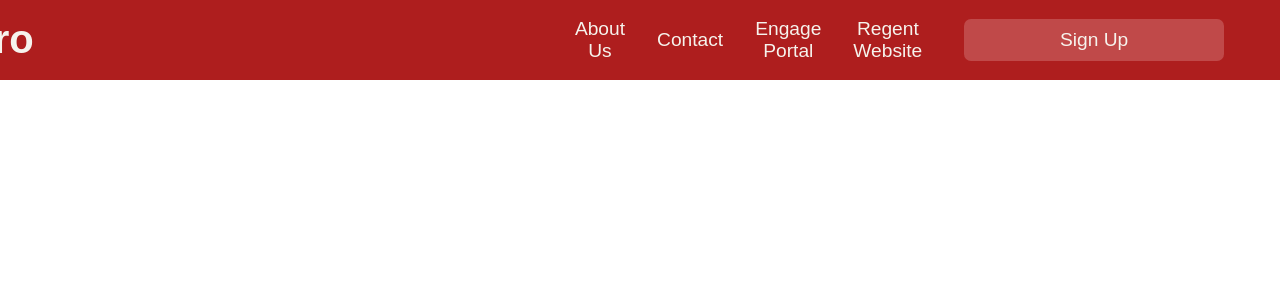
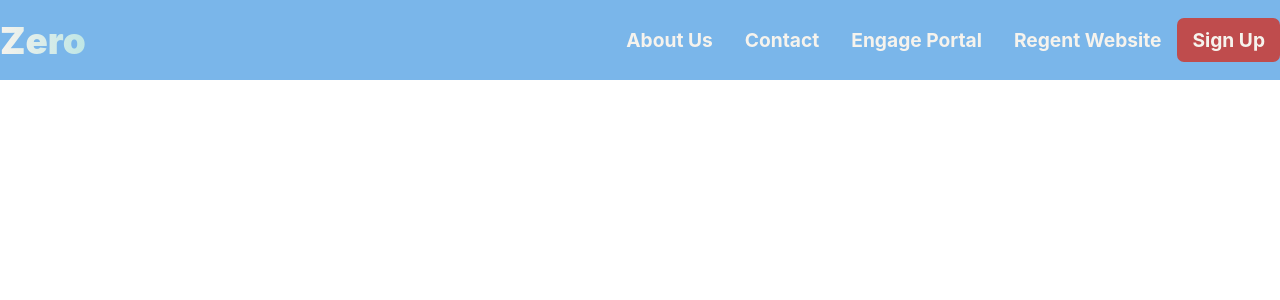
Before and after one commit to SinestreaPukk/Project_Zero, a PHP site: page / in a window 1280 px wide. Shown: the top 300 px of the page. Run offline with PHP 8.4, Linux system fonts and the light colour scheme.

Commit message:
Update styles.css

```diff
--- a/styles.css
+++ b/styles.css
@@ -1,27 +1,18 @@
-h1 {
-    color:red;
-}
-
-.Image{
-    position: relative;
-    left: 20px;
-    top: 12px
-}
-
-
-.intro_title{
-    font-family: 'Arial';font-size: 22px;
-}
-
+/* Reset default styles */
 * {
     box-sizing: border-box;
     margin: 0;
     padding: 0;
-    font-family: 'Oswald', sans-serif;
   }
 
-.navbar{
-    background-color: #ad1b1bfb;
+  body {
+    font-family: 'Brandon Text', -apple-system, BlinkMacSystemFont, Segoe UI, Roboto, Oxygen-Sans, Ubuntu, Cantarell, Helvetica Neue, sans-serif;
+    font-weight: 700;
+  }
+
+  /* Navbar styles */
+  .navbar {
+    background-color: #78b5eafb;
     height: 80px;
     display: flex;
     justify-content: center;
@@ -32,52 +23,50 @@ h1 {
     z-index: 999;
   }
 
-.navbar__container{
+  .navbar__container {
     display: flex;
     justify-content: space-between;
+    align-items: center;
     height: 80px;
-    z-index: 1;
     width: 100%;
-    max-width: 1300px;
-    margin: 0 auto;
-    padding: 0 50px;
+    max-width: 1500px;
+
+
   }
 
-#navbar__logo{
-    background-color: #f6f3ed;
-    background-size: 100%;
+  #navbar__logo {
+    background: linear-gradient(90deg, #f6f3ed, #bee6e5);
+    background-clip: text;
     -webkit-background-clip: text;
-    -moz-background-clip: text;
-    -webkit-text-fill-color: transparent;
-    -moz-text-fill-color: transparent;
+    color: transparent;
     display: flex;
     align-items: center;
     cursor: pointer;
     text-decoration: none;
-    font-size: 2.5rem;font-weight: bold;
-    position: relative;
-    right: 103px;
-    top:-1px;
+    font-size: 2.3rem;
+    font-weight: 900;
+    margin-right: auto;
   }
 
-#navbar__logo:hover{
+
+
+
+
+  #navbar__logo:hover {
     background-color: #f6f3ed;
     text-decoration-thickness: 10%;
-
-}
-
-.fa_gem {
-    margin-right: 0.5rem;
   }
 
   .navbar__menu {
+    color: #000000;
     display: flex;
     align-items: center;
     list-style: none;
     text-align: center;
+
   }
 
-.navbar__IGCSE {
+  .navbar__item {
     height: 80px;
   }
 
@@ -96,33 +85,92 @@ h1 {
     transition: all 0.2s ease;
   }
 
-.navbar__btn{
+  .button {
     display: flex;
     justify-content: center;
     align-items: center;
-    padding: 0 1rem;
-    width: 100%;
-}
-
-.button{
-    display: flex;
-    justify-content: center;
-    align-items: right;
     text-decoration: none;
-    padding: 10px 20px;
+    padding: 10px 15px;
     height: 100%;
-    width: 100%;
     border: none;
     outline: none;
     border-radius: 7px;
     background: #c14b4bfb;
     color: #f6f3ed;
-    position: relative;
-    left: 10px;
+    font-weight: bold;
   }
 
-.button:hover{
-    background:#a04141fb;
+  .button:hover {
+    background: #a04141fb;
     color: #e0ddd8;
     transition: all 0.3s ease;
   }
+
+  /* Mobile Menu Styles */
+  #moblie-menu {
+    display: none;
+  }
+
+  @media screen and (max-width: 960px) {
+    .navbar__menu {
+      display: none;
+    }
+
+    #moblie-menu {
+      display: flex;
+      flex-direction: column;
+      cursor: pointer;
+      margin-right: 20px;
+    }
+
+    .bar {
+      width: 25px;
+      height: 3px;
+      background-color: #78b5eafb;
+      margin: 5px;
+    }
+
+    .navbar__menu {
+      display: grid;
+      grid-template-columns: auto;
+      margin: 0;
+      width: 100%;
+      position: absolute;
+      transition: all 0.5s ease;
+      height: 50vh;
+      z-index: -1;
+      background: #78b5eafb;
+    }
+
+    .navbar__toggle .bar{
+        width: 25px;
+        height: 3px;
+        margin: 3px auto;
+        transition: all o.3 ease-in-out;
+        background: #e3b8b8;
+    }
+
+    .navbar__menu.active {
+    background-color:#000000 ;
+    top: 0%;
+    opacity: 1;
+    transition: all 0.5 ease;
+    z-index: 99;
+    height: 50vh;
+    font-size: 1.6rem;
+
+      }
+
+    .navbar__item {
+      margin-bottom: 10px;
+      height: auto;
+    }
+
+    .navbar__toggle .bar{
+        display: block;
+        cursor: pointer;
+    }
+
+
+
+  }
```
Lines whose indentation alone changed are shown as unchanged.
